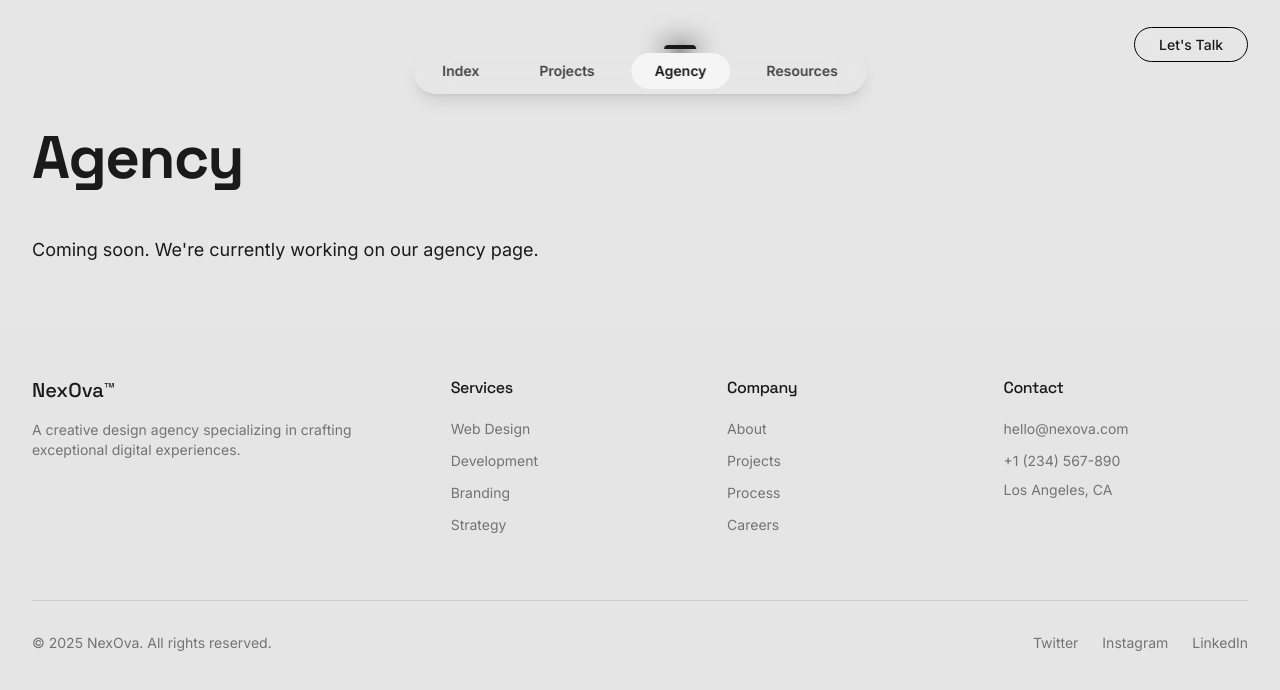
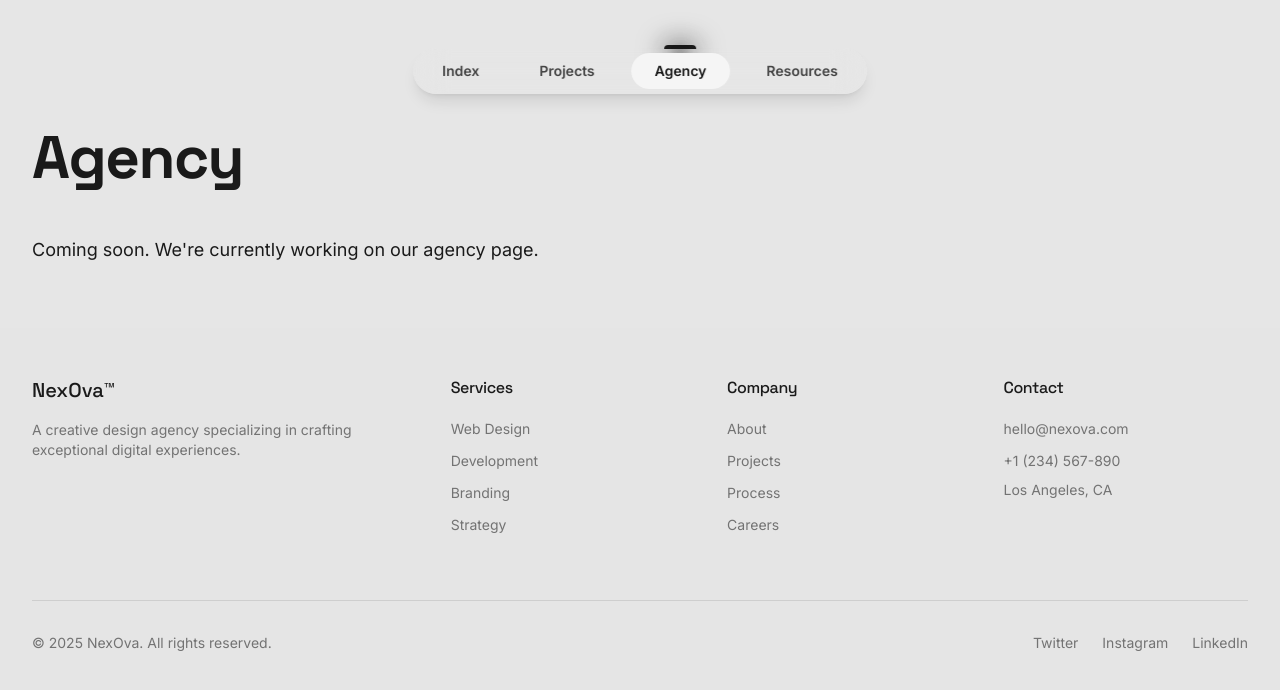
Before and after one commit to hj-glich/nexova-sollutions-, a React (Vite) app: page /agency in a window 1280 px wide. Shown: the top 690 px of the page. Built offline with nearby package versions, Linux system fonts and the light colour scheme.

Commit message:
Visual edit in Lovable
Edited UI in Lovable

```diff
--- a/src/components/NavBar.tsx
+++ b/src/components/NavBar.tsx
@@ -1,9 +1,7 @@
-
 import { Home, Briefcase, FileText, Rocket } from 'lucide-react';
 import { useEffect } from 'react';
 import { useLocation, Link } from 'react-router-dom';
 import { TubelightNavBar } from './ui/tubelight-navbar';
-
 const NavBar = () => {
   const location = useLocation();
   const navItems = [{
@@ -23,24 +21,16 @@ const NavBar = () => {
     url: '/resources',
     icon: FileText
   }];
-
   useEffect(() => {
     const handleScroll = () => {};
     window.addEventListener('scroll', handleScroll);
     return () => window.removeEventListener('scroll', handleScroll);
   }, []);
-
   return <>
       <TubelightNavBar items={navItems} className="sm:top-6" />
       <div className="fixed top-8 right-8 z-50">
-        <Link
-          to="/contact"
-          className="rounded-full border border-black px-6 py-2 text-sm font-medium transition-all hover:bg-black hover:text-white backdrop-blur-md bg-background/5"
-        >
-          Let's Talk
-        </Link>
+
       </div>
     </>;
 };
-
 export default NavBar;
```
